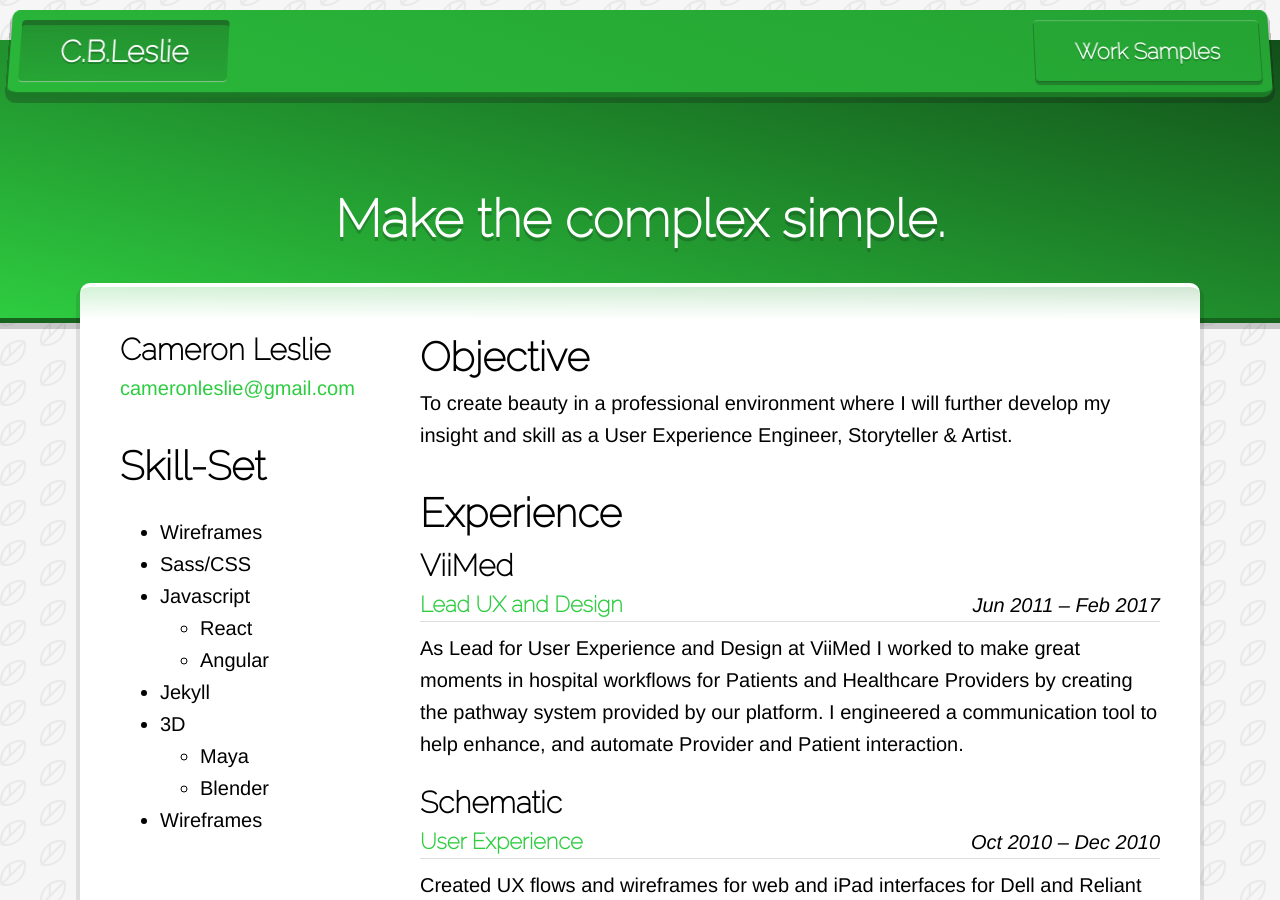
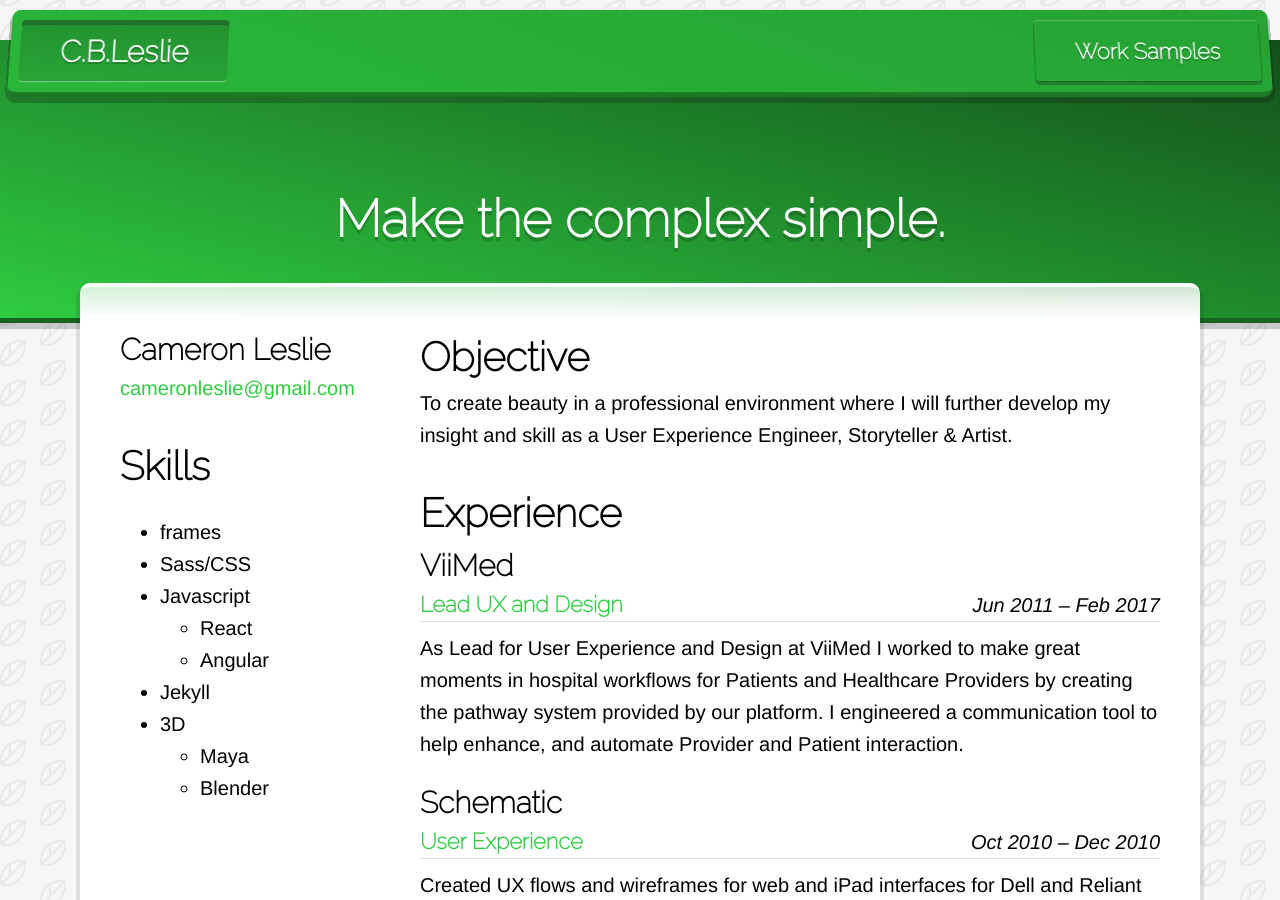
Before and after one commit to cbleslie/cbleslie.github.io, a Jekyll site: the page built from index.md, in a window 1280 px wide and 900 px high. Built offline with Jekyll 4.4.1, drawn with Linux system fonts in a browser that asks for light colours.

Commit message:
people telling me to change things

```diff
--- a/_layouts/resume.html
+++ b/_layouts/resume.html
@@ -12,9 +12,9 @@ layout: default
         <div class="wrapper">
           {% include vcard.html user_name=page.user_name user_email=page.user_email %}
           <br/>
-          <h3 class="trafalgar">Skill-Set</h3>
+          <h3 class="trafalgar">Skills</h3>
           <ul>
-            <li>Wireframes</li>
+            <li>frames</li>
             <li>Sass/CSS</li>
             <li>Javascript
               <ul>
@@ -29,7 +29,6 @@ layout: default
                 <li>Blender</li>
               </ul>
             </li>
-            <li>Wireframes</li>
           </ul>
         </div>
       </div>
```
Also changed, not shown: portfolio.md (+1 -1 lines).
